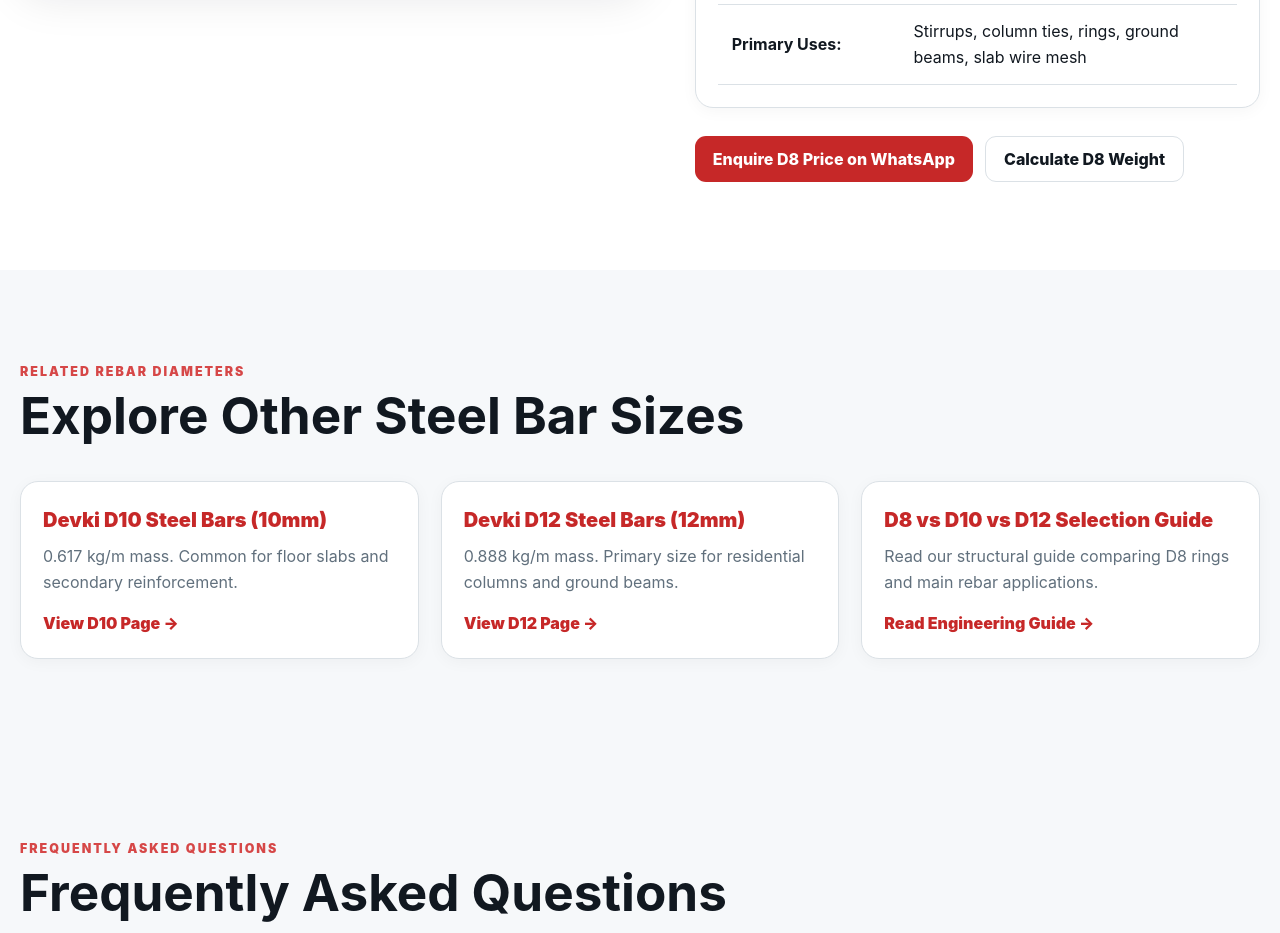
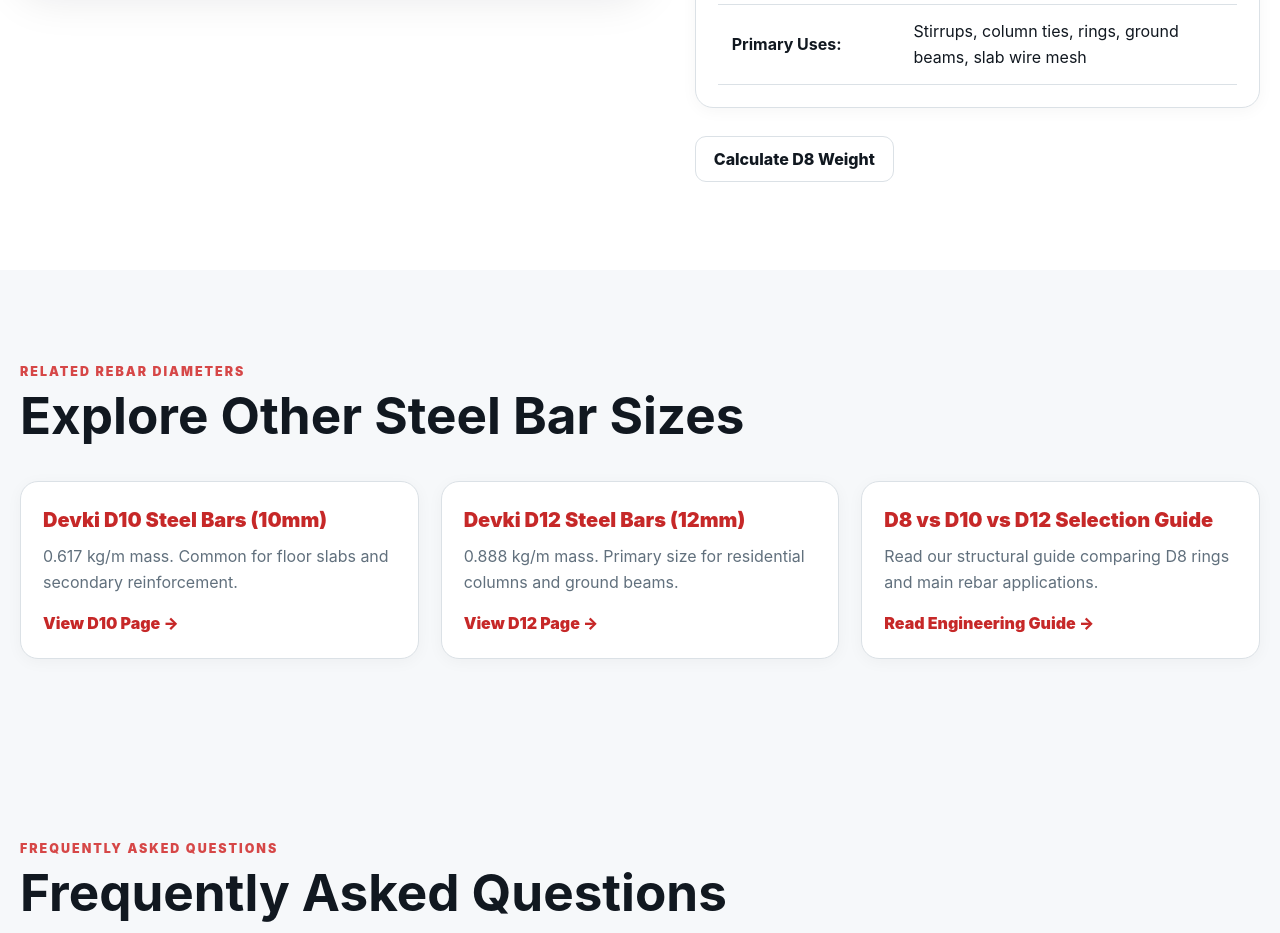
Before and after one commit to victor-kibet-cybersecurity-guy/devki2, a website: page devki-d8-steel-bars.html in a window 1280 px wide. Shown: the part 1480-2413 px from the top of the page. Drawn offline with Linux system fonts and the light colour scheme.

Commit message:
Remove D8 WhatsApp price enquiry link

```diff
--- a/devki-d8-steel-bars.html
+++ b/devki-d8-steel-bars.html
@@ -81,7 +81,7 @@
 </table>
 </div>
 <div class="actions">
-<a class="btn btn-primary" href="https://wa.me/254735361747?text=Hello%20Devki%20Distributor%2C%20I%20need%20a%20quote%20for%20Devki%20D8%20(8mm)%20Steel%20Bars." target="_blank" rel="noopener">Enquire D8 Price on WhatsApp</a>
+
 <a class="btn btn-light" href="calculators/rebar-quantity-calculator.html">Calculate D8 Weight</a>
 </div>
 </div></div></div></section>
```
